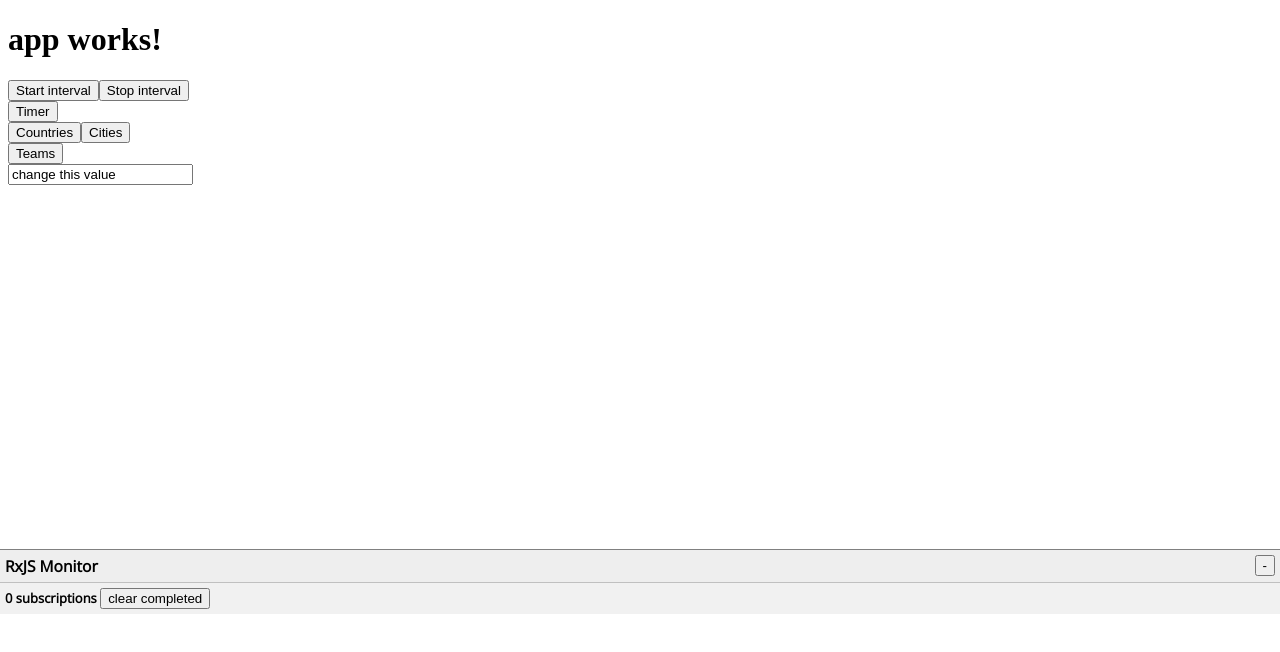
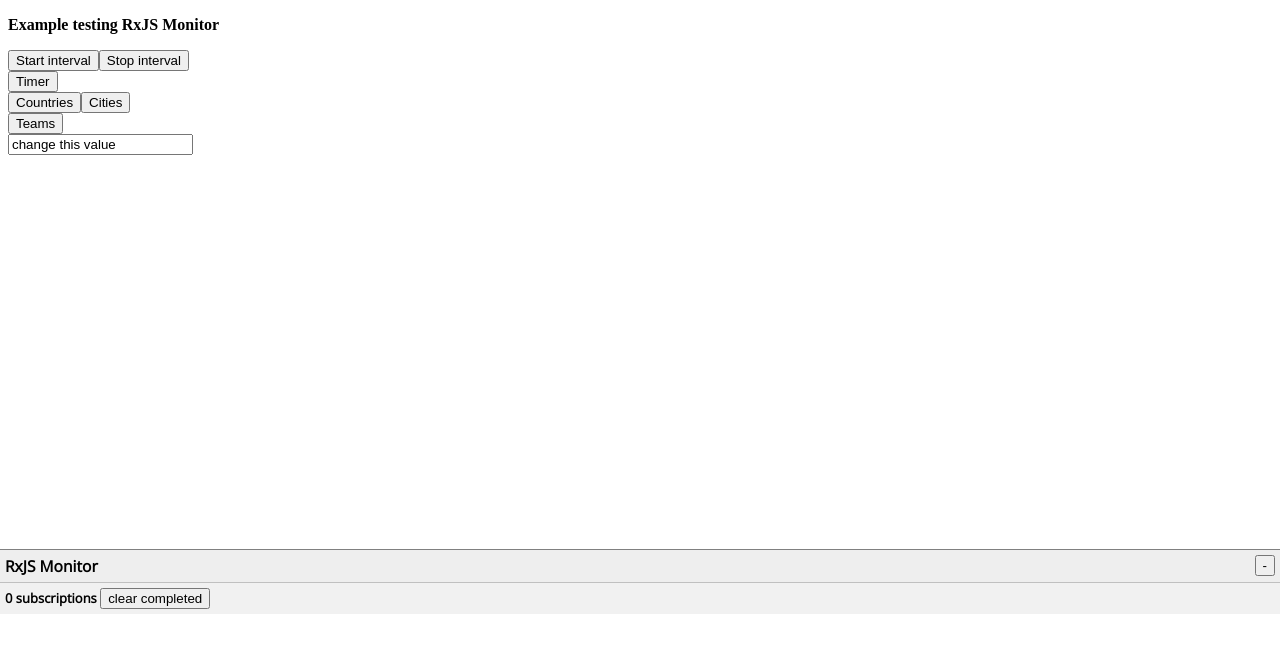
Before and after one commit to marinho/rxjs-monitor, an Angular app: page / in a window 1280 px wide. Shown: the top 652 px of the page. Built offline with nearby package versions, Linux system fonts and the light colour scheme.

Commit message:
Added demo GIF

```diff
--- a/src/app/app.component.html
+++ b/src/app/app.component.html
@@ -1,6 +1,4 @@
-<h1>
-  {{title}}
-</h1>
+<p><b>{{title}}</b></p>
 
 <div>
     <button type="button" (click)="start1()">Start interval</button>
--- a/src/app/app.component.ts
+++ b/src/app/app.component.ts
@@ -13,7 +13,7 @@
     styleUrls: ['./app.component.css']
 })
 export class AppComponent implements OnInit, OnDestroy {
-    title = 'app works!';
+    title = 'Example testing RxJS Monitor';
 
     obs1$: Observable<any>;
     sub1$: Subscription;
```
Also changed, not shown: 2 other files (tests, documents, lock files or other folders).
